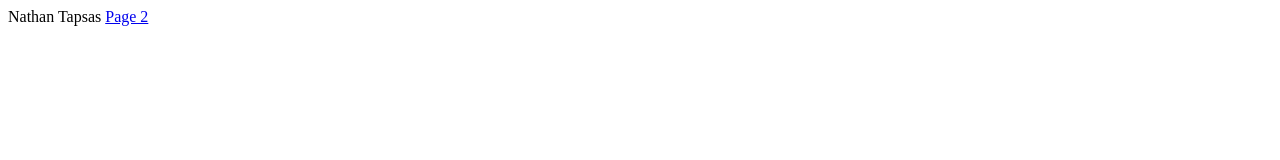
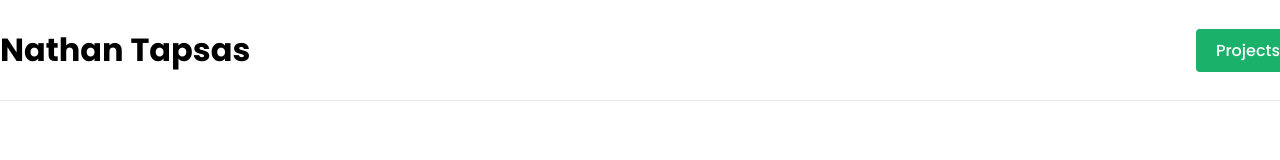
Before and after one commit to nathantapsas/nathantapsas.github.io, a plain HTML site: page index.html in a window 1280 px wide. Drawn offline with Linux system fonts and the light colour scheme.

Commit message:
added header

```diff
--- /dev/null
+++ b/css/style.css
@@ -0,0 +1,74 @@
+/* Default styles for the browser */
+*{
+    margin: 0;
+    padding: 0;
+    list-style: none;
+    text-decoration: none;
+}
+
+header{
+    width: 100vw;
+    height: 100px;
+    border-bottom: solid 1px rgba(16, 16, 16, 0.1);
+    font-family: 'Poppins';
+}
+
+header .inner{
+    width: 1300px; /* This is the inner width of the content inside of your header (80%, etc) */
+    height: 100%;
+    display: block;
+    margin: 0 auto;
+}
+
+header .logo{
+    display: table;
+    height: 100%;
+    float: left;
+}
+
+header .logo div{
+    height: 100%;
+    display: table-cell;
+    vertical-align: middle;
+}
+
+header .logo img{
+    height: 50px;
+    margin-top: 5px; /* Optical alignment of the logo */
+}
+
+header nav{
+    float: right;
+    height: 100%;
+}
+
+header nav li{
+    display: table;
+    height: 100%;
+    float: left;
+    margin-right: 30px;
+}
+
+header nav li:last-of-type{
+    margin-right: 0;
+}
+
+header nav span {
+    display: table-cell;
+    vertical-align: middle;
+}
+
+header nav a{
+    color: #101010;
+}
+
+header nav .button{
+    background-color: #1ab26b; /* This HEX is the color of the button */
+    color: #FFF;
+    padding: 10px 20px;
+    border-radius: 4px;
+}
+
+header nav .button:hover{
+    filter: brightness(1.05);
+}
--- a/index.html
+++ b/index.html
@@ -1,13 +1,45 @@
-<html>
+<!DOCTYPE html>
+<html lang="en">
+<head>
+    <meta charset="UTF-8">
+    <meta http-equiv="X-UA-Compatible" content="IE=edge">
+    <meta name="viewport" content="width=device-width, initial-scale=1.0">
 
-    <head> Nathan Tapsas </head>
+    <!-- This is the style for the header -->
+    <link rel="stylesheet" href="css/style.css">
 
+    <!-- Font -->
+    <link rel="preconnect" href="https://fonts.googleapis.com">
+    <link rel="preconnect" href="https://fonts.gstatic.com" crossorigin>
+    <link href="https://fonts.googleapis.com/css2?family=Poppins:wght@300;500;700&display=swap" rel="stylesheet">
+    <title>Document</title>
+</head>
+<body>
+    <!-- Start of the header -->
+    <header>
+        <div class="inner">
+            <div class="logo">
+                <div>
+                    <!-- The below line can be an image or a h1, either will work -->
+                    <h1>Nathan Tapsas</h1>
+                    <!-- <h1>My Logo</h1> -->
+                </div>
+            </div>
 
-    <body>
-        <a href="page2.html"> Page 2 </a>
-
-    </body>
-
-
-
+            <nav>
+                <!-- Each of the below lines look complicated. There is a reason for this markup though!
+                <li> tag will be the container for the table.
+                <span> will be the part that centers the content inside it
+                <a> is the actual clickable part -->
+                <!-- <li><span><a href="">About</a></span></li>
+                <li><span><a href="">Work</a></span></li>
+                <li><span><a href="">History</a></span></li> -->
+                <li><span><a href="page2.html" class="button">Projects</a></span></li>
+                <!-- On the line above, remove the class="button" if you don't want the final
+                element to be a button -->
+            </nav>
+        </div>
+    </header>
+    <!-- End of the header -->
+</body>
 </html>
```
